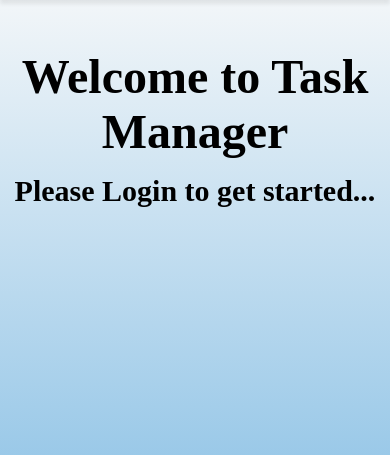
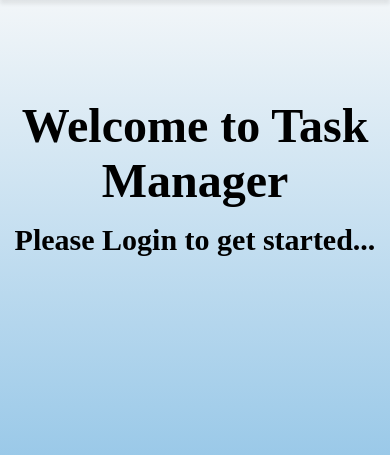
Before and after one commit to MuskanGupta2702/task-manager, a Flask app: page / in a window 390 px wide. Shown: the part 42-497 px from the top of the page. Run offline with Flask 2, Linux system fonts and the light colour scheme; some libraries are stand-ins or nearby versions.

Commit message:
mobile view welcome message margin add

```diff
--- a/static/css/mobile.css
+++ b/static/css/mobile.css
@@ -34,6 +34,12 @@
 .message-box p{
     text-align: center;
 }
+.welcome-message{
+    margin: 20% auto;
+}
+.welcome-message h1{
+    margin-top: 10px;
+}
 .welcome-message h1,h2{
     text-align: center;
 }
```
Also changed, not shown: database.db.
